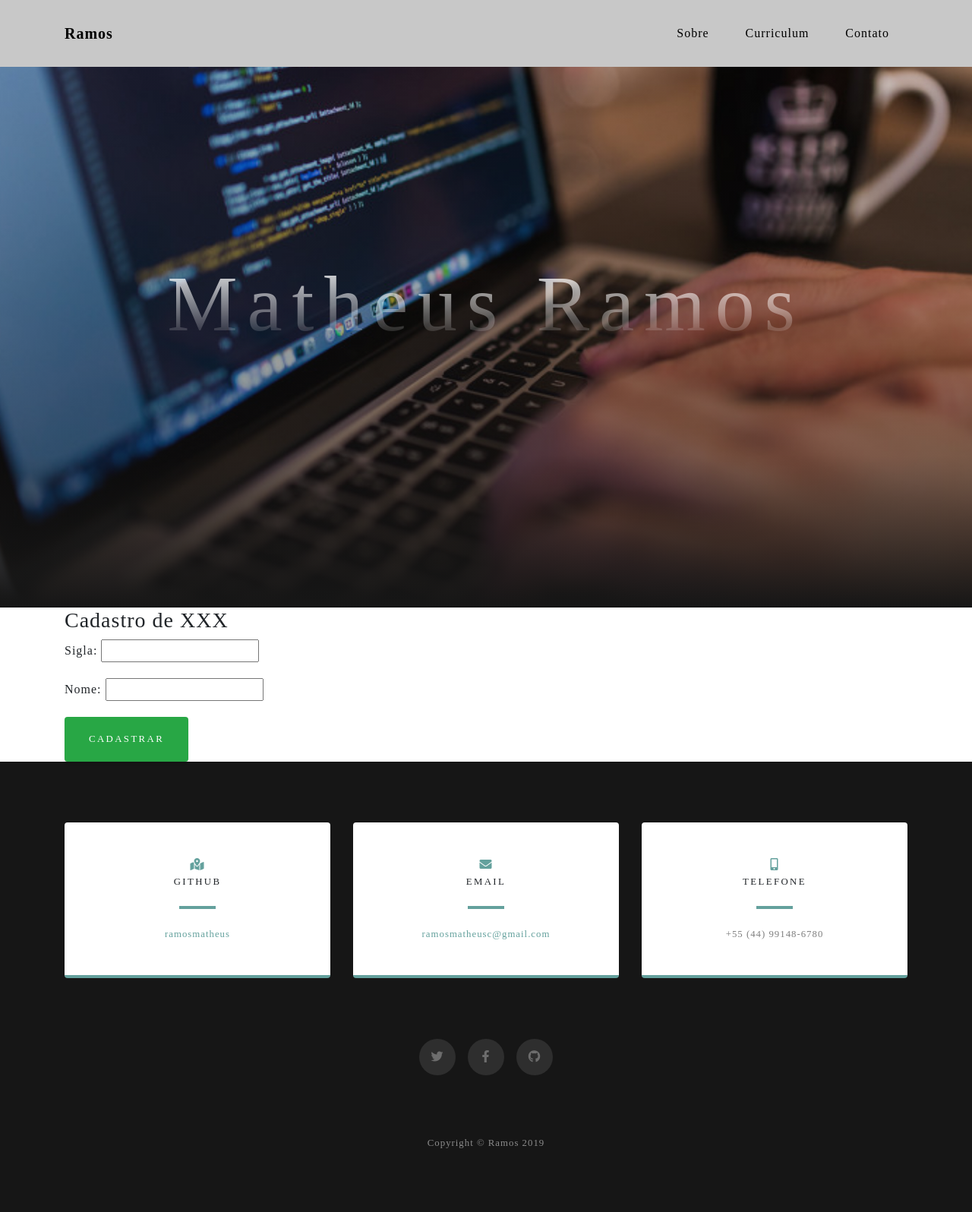
After one commit to ramosmatheus/Phyton, a Django app: page /cadastrar/estado in a window 1280 px wide. The commit adds this page. Shown: the whole page at 76% size. Run offline with Django 3.2, Linux system fonts and the light colour scheme; some libraries are stand-ins or nearby versions.

Commit message:
Metodo de adicionar

```diff
--- a/Adotar/animais/templates/contato.html
+++ b/Adotar/animais/templates/animais/contato.html
@@ -1,4 +1,4 @@
-{% extends 'modelo.html' %}
+{% extends 'animais/modelo.html' %}
 {% load static %}
 {% block corpo %}
 {{ block.super }}
--- /dev/null
+++ b/Adotar/animais/templates/animais/formulario.html
@@ -0,0 +1,29 @@
+{% extends 'animais/modelo.html' %}
+{% block corpo %}
+{% load static %}
+
+<div class="container">
+
+    <div class="row">
+
+        <div class="col-lg">
+            <h3>Cadastro de XXX</h3>
+
+            <form method="post">
+                {% csrf_token %}
+
+                {{ form.as_p }}
+
+                <button type="submit" class="btn btn-success">
+                           Cadastrar
+                </button>
+        </form>
+
+        </div>
+
+    </div>
+
+
+</div>
+
+{% endblock %}
--- a/Adotar/animais/templates/inicio.html
+++ b/Adotar/animais/templates/animais/inicio.html
@@ -1,4 +1,4 @@
-{% extends 'modelo.html' %}
+{% extends 'animais/modelo.html' %}
 {% load static %}
 
 
--- a/Adotar/animais/templates/sobre.html
+++ b/Adotar/animais/templates/animais/sobre.html
@@ -1,4 +1,4 @@
-{% extends 'modelo.html' %}
+{% extends 'animais/modelo.html' %}
 {% load static %}
 
 {% block sobre %}
--- a/Adotar/animais/urls.py
+++ b/Adotar/animais/urls.py
@@ -10,4 +10,6 @@ urlpatterns = [
     path('sobre/', SobreInicialView.as_view(), name="sobre"),
     path('contato/', ContatoInicialView.as_view(), name="contato"),
     path('curriculum/', CurriculumView.as_view(), name="curriculum"),
+
+    path('cadastrar/estado', EstadoCreate.as_view(), name="formulario"),
 ]
--- a/Adotar/animais/views.py
+++ b/Adotar/animais/views.py
@@ -1,19 +1,44 @@
 from django.shortcuts import render
 
+#importa o templaeView para criação de páginas simples
 from django.views.generic import TemplateView
+
+#importa todas as classes do models.py
+from .models import *
+
+#Importa função que vai chamar as urls pela função delas
+from django.urls import reverse_lazy
+
+#importa as classes view para inserir, algerar e excluir
+from django.views.generic.edit import CreateView, UpdateView, DeleteView
 
 # Create your views here.
 
 class PaginaInicialView(TemplateView):
     #Nome do arquivo que vai ser utilizado para renderisar esta página/método/classe
-    template_name = "inicio.html"
+    template_name = "animais/inicio.html"
 
 class SobreInicialView(TemplateView):
     #Nome do arquivo que vai ser utilizado para renderisar esta página/método/classe
-    template_name = "sobre.html"
+    template_name = "animais/sobre.html"
 
 class ContatoInicialView(TemplateView):
-    template_name = "contato.html"
+    template_name = "animais/contato.html"
 
 class CurriculumView(TemplateView):
-    template_name = "curriculum.html"
+    template_name = "animais/curriculum.html"
+
+
+######################################### INSERIR #########################################
+
+class EstadoCreate(CreateView):
+    #Define qual modelo para essa clasee
+    model = Estado
+    #Qual o html que será utilizado?
+    template_name = "animais/formulario.html"
+    #por onde redirecionar o usuario depois de inserir um registro
+    success_url = reverse_lazy('inicio')
+    #Quais campos devem aparecer no formulário?
+    fields = [
+        'sigla','nome'
+    ]
```
Also changed, not shown: Adotar/animais/templates/animais/curriculum.html (renamed from Adotar/animais/templates/curriculum.html), Adotar/animais/templates/animais/modelo.html (renamed from Adotar/animais/templates/modelo.html), Adotar/db.sqlite3.
